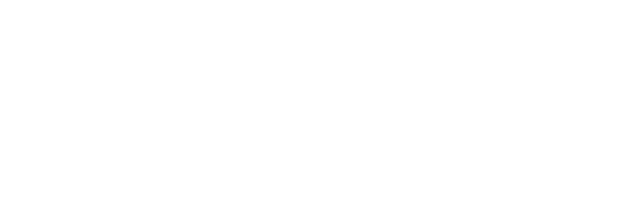
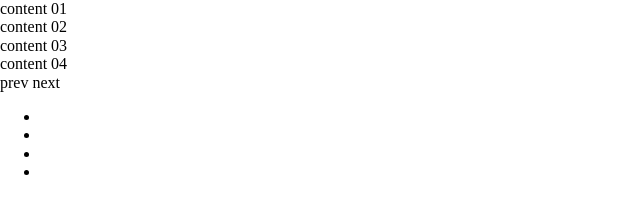
Before and after one commit to MAbdurahman/js-simple-carousel, a plain HTML site: page index.html in a window 1280 px wide. Shown: the whole page, without its empty margins (0-640 px from the left). Drawn offline with Linux system fonts and the light colour scheme.

Commit message:
Add basic html structure

```diff
--- a/index.html
+++ b/index.html
@@ -12,7 +12,26 @@
     <title>js-simple-carousel</title>
 </head>
 <body>
-
+<div class="container">
+    <div class="carousel">
+        <div id="slider" class="slider">
+            <section class="content content-1">content 01</section>
+            <section class="content content-2">content 02</section>
+            <section class="content content-3">content 03</section>
+            <section class="content content-4">content 04</section>
+        </div>
+        <div class="controls">
+            <span id="arrow--left" class="arrow arrow--left">prev</span>
+            <span id="arrow--right" class="arrow arrow--right">next</span>
+            <ul id="indicators-list" class="indicators-list">
+                <li class="indicator selected"></li>
+                <li class="indicator"></li>
+                <li class="indicator"></li>
+                <li class="indicator"></li>
+            </ul>
+        </div>
+    </div>
+</div>
 <!-- jquery scripts-->
 <script src="./js/jquery-3.6.1.min.js"></script>
 <!-- main scripts-->
```
